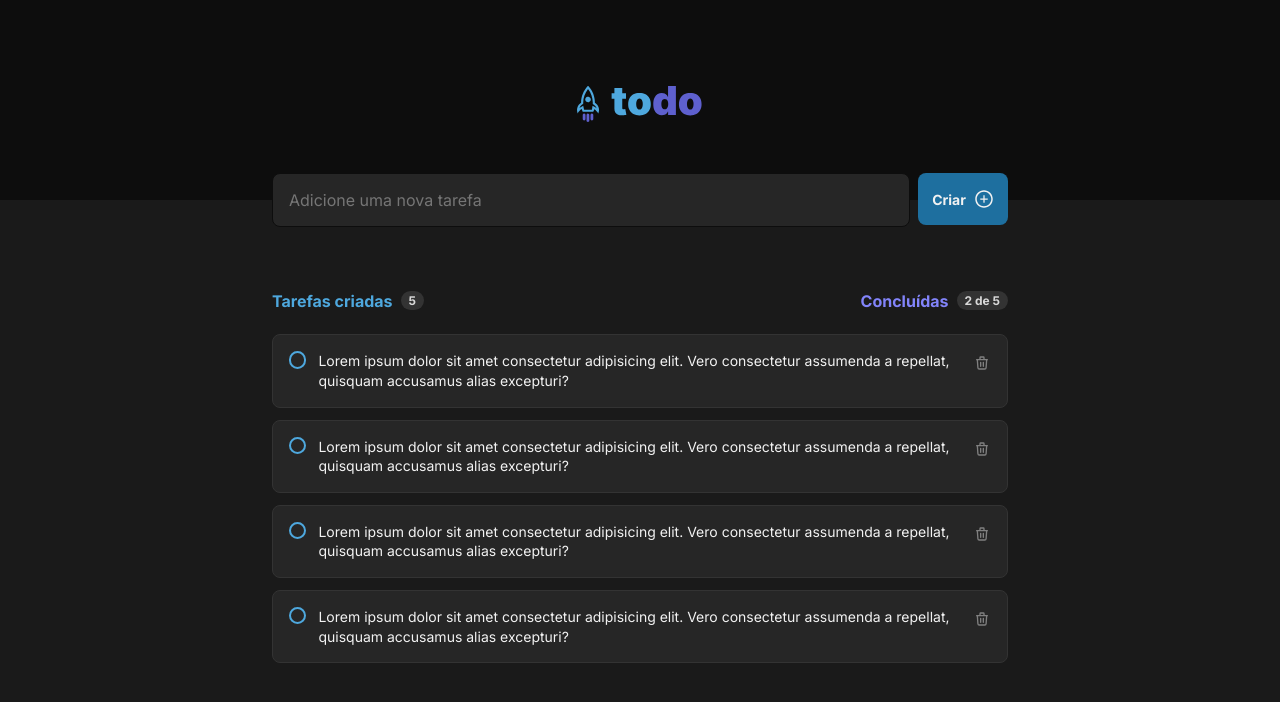
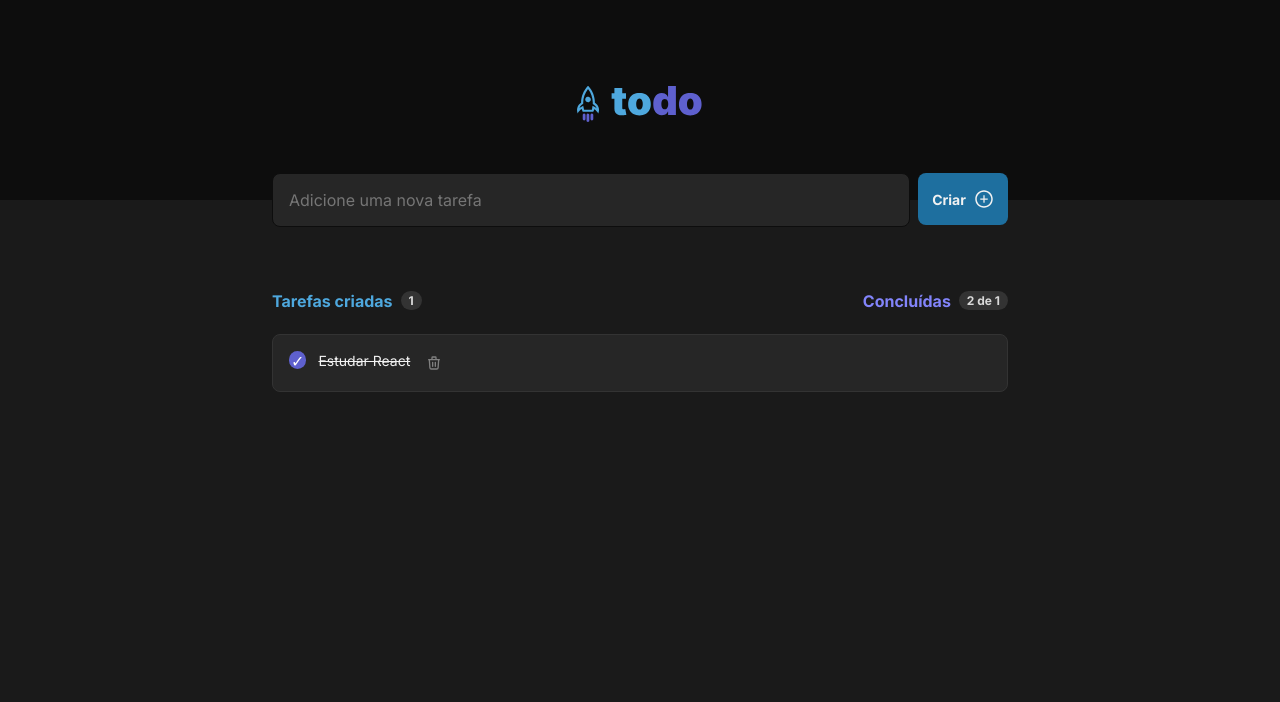
Before and after one commit to jeffersondossantosaguiar/todo-react, a React (Vite) app: page / in a window 1280 px wide. Shown: the top 702 px of the page. Built offline with nearby package versions, Linux system fonts and the light colour scheme.

Commit message:
feat: delete task

```diff
--- a/src/App.tsx
+++ b/src/App.tsx
@@ -1,14 +1,29 @@
+import { useState } from 'react';
 import styles from './App.module.css';
 import { Empty } from './components/Empty';
 import { Header } from './components/Header';
-import { Task } from './components/Task';
+import { ITask, Task } from './components/Task';
 import { TaskForm } from './components/TaskForm';
 import { TaskHeader } from './components/TaskHeader';
 import './global.css';
 
-const tasks = [1, 2, 3, 4];
+const task: ITask = {
+  id: 1,
+  isChecked: true,
+  content: 'Estudar React'
+};
 
 function App() {
+  const [tasks, setTasks] = useState([task]);
+  const [createdTasks, setCreatedTasks] = useState(tasks.length);
+
+  function deleteTask(id: number) {
+    const newTasks = tasks.filter(task => {
+      return task.id !== id;
+    });
+
+    setTasks(newTasks);
+  }
 
   return (
     <>
@@ -16,12 +31,12 @@ function App() {
       <div className={styles.wrapper}>
         <TaskForm />
         <main>
-          <TaskHeader />
+          <TaskHeader createdTasks={createdTasks} />
           <div className={styles.task}>
             {
               tasks.length ? (
                 tasks.map(task => {
-                  return (<Task key={task} />);
+                  return (<Task key={task.id} task={task} onDeleteTask={deleteTask} />);
                 })
               ) : (
                 <Empty />
--- a/src/components/Task.tsx
+++ b/src/components/Task.tsx
@@ -2,11 +2,27 @@ import { useState } from 'react';
 import { HiOutlineTrash } from 'react-icons/hi';
 import styles from './Task.module.css';
 
-export function Task() {
-  const [checked, setChecked] = useState(false);
+export interface ITask {
+  id: number,
+  content: string,
+  isChecked: boolean;
+}
+
+interface ITaskProps {
+  task: ITask,
+  onDeleteTask: (key: number) => void;
+}
+
+export function Task({ task, onDeleteTask }: ITaskProps) {
+  const { content, id, isChecked } = task;
+  const [checked, setChecked] = useState(isChecked);
 
   function handleChecked() {
     setChecked(!checked);
+  }
+
+  function handleDeleteTask() {
+    onDeleteTask(id);
   }
 
   return (
@@ -15,9 +31,9 @@ export function Task() {
         <input type='checkbox' checked={checked} onChange={handleChecked} className={styles.checkBox} />
       </div>
       <span>
-        <label className={checked ? styles.contentChecked : styles.content}>Lorem ipsum dolor sit amet consectetur adipisicing elit. Vero consectetur assumenda a repellat, quisquam accusamus alias excepturi?</label>
+        <label className={checked ? styles.contentChecked : styles.content}>{content}</label>
       </span>
-      <button className={styles.trash}>
+      <button onClick={handleDeleteTask} className={styles.trash}>
         <HiOutlineTrash size={16} />
       </button>
     </div>
--- a/src/components/TaskHeader.tsx
+++ b/src/components/TaskHeader.tsx
@@ -1,18 +1,22 @@
 import styles from './TaskHeader.module.css';
 
-export function TaskHeader() {
+interface TaskHeaderProps {
+  createdTasks: number;
+}
+
+export function TaskHeader({ createdTasks }: TaskHeaderProps) {
   return (
     <div className={styles.taskHeader}>
       <div >
         <p className={styles.createdTasks}>Tarefas criadas</p>
         <span>
-          5
+          {createdTasks}
         </span>
       </div>
       <div>
         <p className={styles.concludedTasks}>Concluídas</p>
         <span>
-          2 de 5
+          2 de {createdTasks}
         </span>
       </div>
     </div>
```
